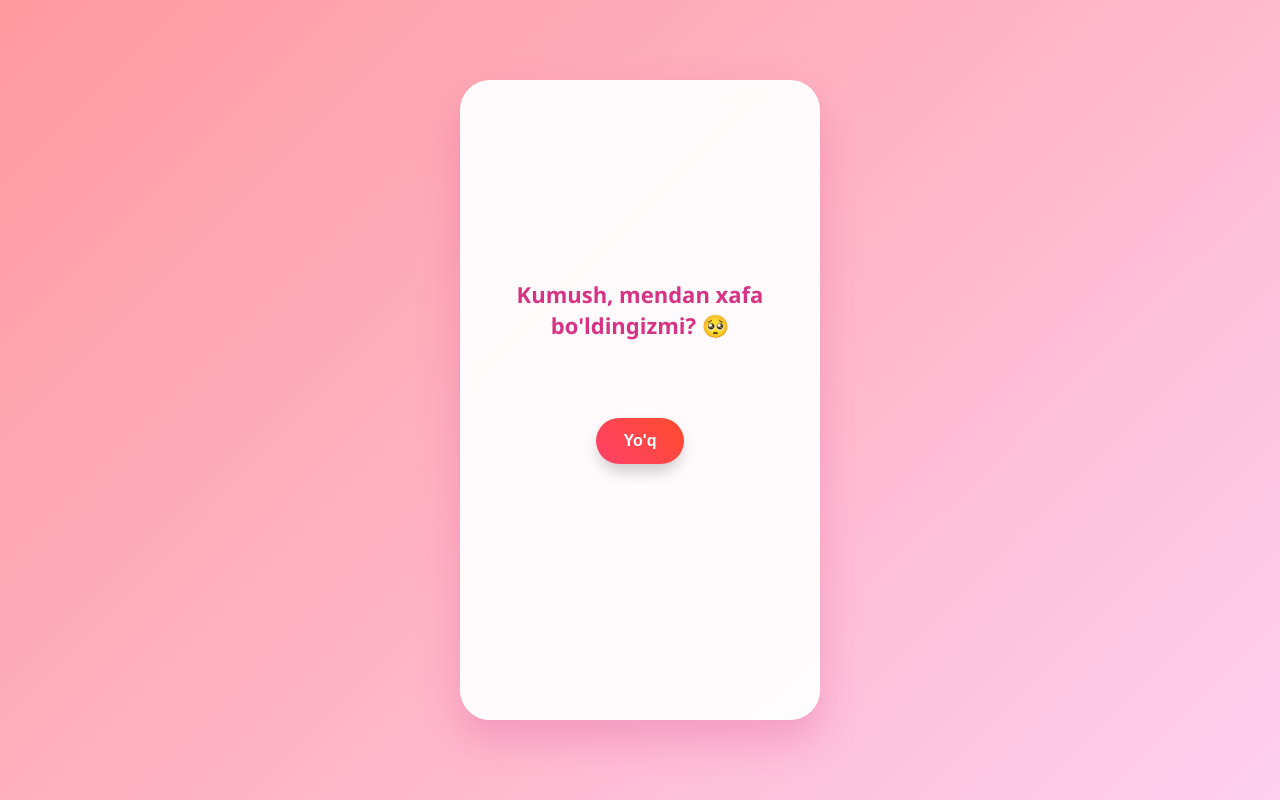
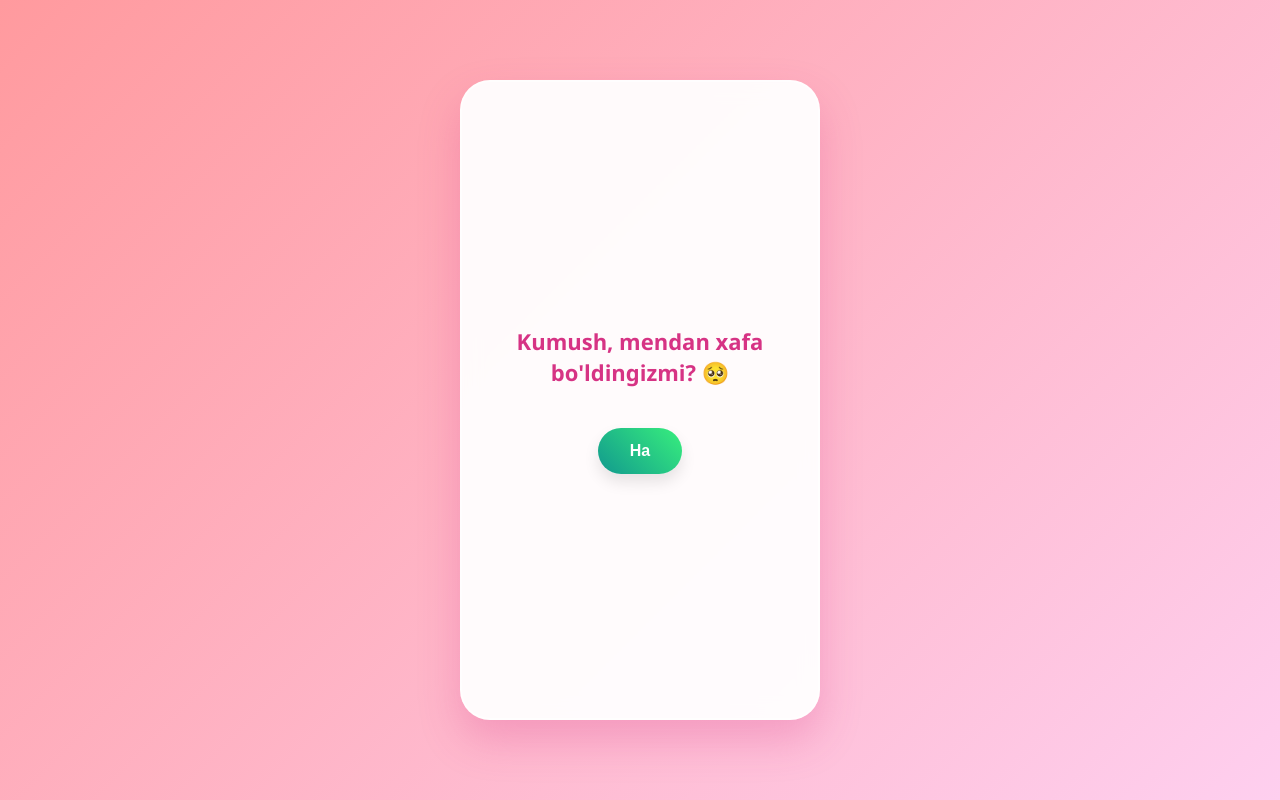
Before and after one commit to musotoshmuhammadravshanov/Kumush-uchun, a plain HTML site: page index.html in a window 1280 px wide. Drawn offline with Linux system fonts and the light colour scheme.

Commit message:
Adjust button padding and update comments
Updated button padding and modified comments for clarity.

```diff
--- a/index.html
+++ b/index.html
@@ -64,7 +64,7 @@
         }
 
         button {
-            padding: 14px 28px;
+            padding: 14px 32px;
             font-size: 16px;
             font-weight: 600;
             border: none;
@@ -146,12 +146,11 @@
 <body>
 
 <div class="phone-card">
-    <!-- 1-BOSQICH -->
+    <!-- 1-BOSQICH (Faqat Ha tugmasi bilan) -->
     <div id="step1" class="step-box">
         <h2>Kumush, mendan xafa bo'ldingizmi? 🥺</h2>
-        <div class="btn-container" id="area1">
+        <div style="margin-top: 20px;">
             <button class="btn-yes" onclick="nextStep(2)">Ha</button>
-            <button class="btn-no" id="noBtn" onmouseover="moveButton('noBtn', 'area1')" onclick="moveButton('noBtn', 'area1')" ontouchstart="moveButton('noBtn', 'area1')">Yo'q</button>
         </div>
     </div>
 
@@ -174,7 +173,7 @@
         <button class="btn-yes" onclick="nextStep(4)">Davom etish 👉</button>
     </div>
 
-    <!-- 4-BOSQICH: KECHIRDINGIZMI -->
+    <!-- 4-BOSQICH: KECHIRDINGIZMI (Qochadigan Yo'q tugmasi shu yerda) -->
     <div id="step4" class="step-box hidden">
         <h2>Meni kechirdingizmi? 🥹</h2>
         <div class="btn-container" id="area2">
```
